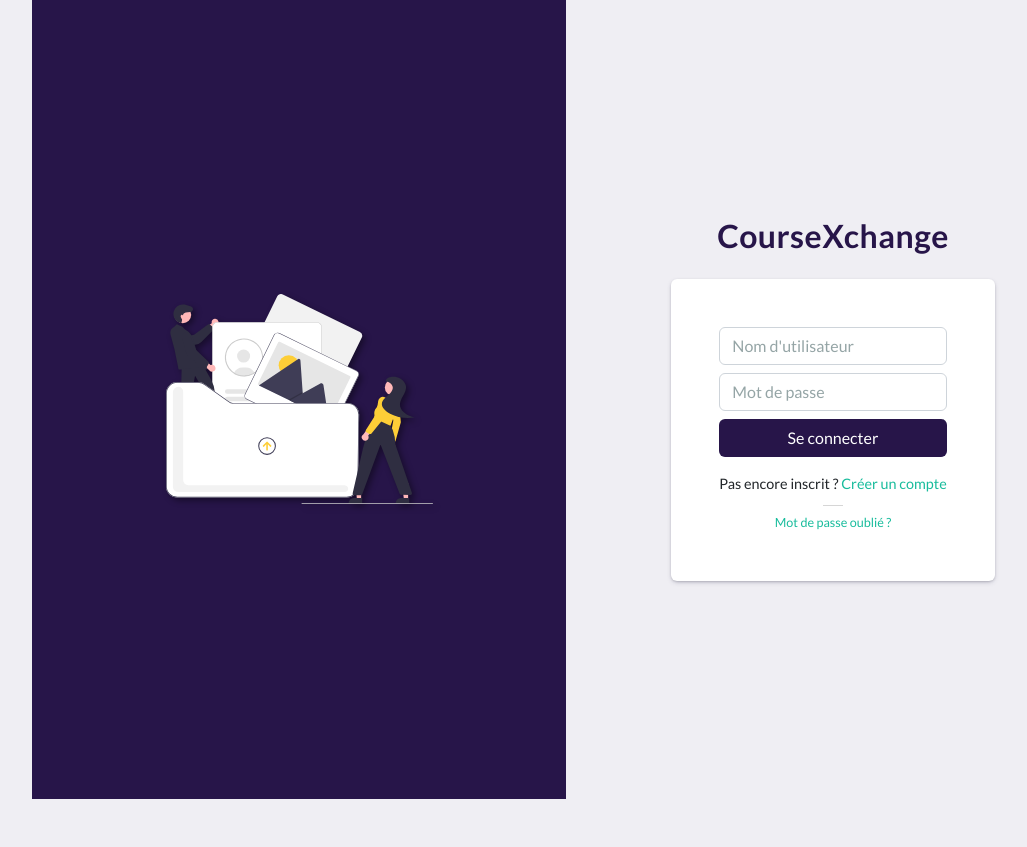
After one commit to Thuan44/CourseXchange, a PHP site: template Views/authentication/login.php in a window 1280 px wide. The commit adds this page. Shown: the part 121-968 px from the top of the page, without its empty margins (74-1101 px from the left). Run offline with PHP 8.4, Linux system fonts and the light colour scheme; the template is opened without the code that fills it, so the values that code supplies are empty; some libraries are stand-ins or nearby versions.

Commit message:
view login.php done. Need to create authentication system

```diff
--- /dev/null
+++ b/Views/authentication/login.php
@@ -0,0 +1,32 @@
+    <div class="container-fluid w-100 p-0 login-page-container">
+        <div class="row">
+            <div class="col-md-6 px-0">
+                <div class="login-logo-container">
+                    <img src="<?= PUBLIC_DIRECTORY . '/src/' . 'logo-epsi.png' ?>" alt="logo EPSI" class="w-100">
+                </div>
+                <div class="login-left d-flex justify-content-center align-items-center">
+                    <img src="<?= PUBLIC_DIRECTORY . '/src/' . 'login_img.svg' ?>" alt="login image" class="w-50 login-img">
+                </div>
+            </div>
+            <div class="col-md-6 col-xs-12 px-0">
+                <div class="login-right">
+                    <div class="login-form d-flex justify-content-center align-items-center h-100 flex-column">
+                        <h3 class="login-title text-center mb-4">Course<span class="text-uppercase">X</span>change</h3>
+                        <div class="form-container rounded p-5">
+                            <form class="form" action="/CourseXchange/login">
+                                <input type="text" class="form-control mb-2" placeholder="Nom d'utilisateur">
+                                <input type="password" class="form-control mb-2" placeholder="Mot de passe">
+                                <button class="btn w-100 login-btn rounded text-white mb-3">Se connecter</button>
+                            </form>
+                            <div class="signup-group mx-auto text-center">
+                                <p class="d-inline-block mb-0">Pas encore inscrit ?</p>
+                                <a href="#" class="text-decoration-none">Créer un compte</a>
+                                <div class="small-divider"></div>
+                                <a href="#" class="text-decoration-none"><small>Mot de passe oublié ?</small></a>
+                            </div>
+                        </div>
+                    </div>
+                </div>
+            </div>
+        </div>
+    </div>
--- a/Views/dashboard/index.php
+++ b/Views/dashboard/index.php
@@ -11,7 +11,7 @@
                 <div class="col-3" align="center">
                     <a href="#" class="course-link text-decoration-none">
                         <div class="card course-card" style="width: 18rem;">
-                            <img src="<?= PUBLIC_DIRECTORY . 'src/' . $course->course_img . '.png' ?>" class="card-img-top w-100" alt="...">
+                            <img src="<?= PUBLIC_DIRECTORY . 'src/' . $course->course_img . '.png' ?>" class="card-img-top w-100" alt="<?= $course->course_name ?>">
                             <div class="card-body course-card-body">
                                 <h5 class="card-title text-center"><?= $course->course_name ?></h5>
                             </div>
--- a/Views/layout.php
+++ b/Views/layout.php
@@ -11,6 +11,9 @@
 </head>
 
 <body>
+    <!-- Hide or show navbar and container-->
+    <?php if ($_GET['url'] !== 'login') { ?>
+
         <nav class="navbar navbar-expand-lg navbar-dark">
             <div class="container-fluid">
                 <div class="navbar-flex-container d-flex align-items-end">
@@ -39,9 +42,14 @@
                 <img class="navbar-motif" src="<?= PUBLIC_DIRECTORY . 'src/motifs-bas-droite.png' ?>" alt="motif-bas-droite">
             </div>
         </nav>
+
         <div class="container p-5 w-100">
             <?= $content; ?>
         </div>
+
+    <?php } else { ?>
+        <?= $content; ?>
+    <?php } ?>
 </body>
 
 </html>
--- a/public/css/style.css
+++ b/public/css/style.css
@@ -3,6 +3,11 @@
 */
 body {
   background-color: #EFEEF3;
+  margin: 0;
+  padding: 0;
+  -webkit-box-sizing: border-box;
+          box-sizing: border-box;
+  overflow: hidden;
 }
 
 .navbar {
@@ -49,6 +54,60 @@ button.action-btn:hover {
   background-color: #FDCE37 !important;
 }
 
+.small-divider {
+  height: 1px;
+  width: 20px;
+  background-color: rgba(50, 50, 50, 0.2);
+  margin: 10px auto 5px;
+}
+
+/*
+* Login
+*/
+.login-logo-container {
+  position: absolute;
+  top: 20px;
+  left: 20px;
+  width: 50px;
+}
+
+.login-left, .login-right {
+  height: 100vh;
+}
+
+.login-left {
+  background-color: #271549;
+}
+
+.login-img {
+  -webkit-filter: drop-shadow(3px 3px 3px rgba(0, 0, 0, 0.4));
+          filter: drop-shadow(3px 3px 3px rgba(0, 0, 0, 0.4));
+}
+
+.form-container {
+  background-color: #fff;
+  min-width: 300px;
+  -webkit-box-shadow: rgba(50, 50, 93, 0.25) 0px 2px 5px -1px, rgba(0, 0, 0, 0.3) 0px 1px 3px -1px;
+          box-shadow: rgba(50, 50, 93, 0.25) 0px 2px 5px -1px, rgba(0, 0, 0, 0.3) 0px 1px 3px -1px;
+}
+
+.login-title {
+  color: #271549;
+  font-weight: bold !important;
+}
+
+.login-btn {
+  background-color: #271549;
+}
+
+.login-btn:hover {
+  background-color: #42237A;
+}
+
+.signup-group {
+  font-size: .9rem;
+}
+
 /*
 * Homepage
 */
@@ -90,4 +149,13 @@ button.action-btn:hover {
   background-color: #271549;
   color: #fff;
 }
+
+/*
+* Media queries
+*/
+@media only screen and (max-width: 768px) {
+  .login-left {
+    display: none !important;
+  }
+}
 /*# sourceMappingURL=style.css.map */
--- a/public/index.php
+++ b/public/index.php
@@ -17,6 +17,12 @@ define('DB_PWD', 'root');
 
 $router = new Router($_GET['url']);
 
+// Login
+$router->get('/login', 'App\Controllers\UserController@login');
+$router->post('/login', 'App\Controllers\UserController@loginPost');
+// $router->get('/login', 'App\Controllers\UserController@logout');
+
+// Main pages
 $router->get('/', 'App\Controllers\DashboardController@index');
 $router->get('/courses/:id', 'App\Controllers\DashboardController@show');
 
--- a/public/scss/style.scss
+++ b/public/scss/style.scss
@@ -6,9 +6,12 @@ $dark-gray: #7C7C7C;
 /*
 * General
 */
-
 body{
     background-color: $light-gray;
+    margin: 0;
+    padding: 0;
+    box-sizing: border-box;
+    overflow: hidden;
 }
 
 .navbar{
@@ -57,11 +60,63 @@ button.action-btn{
     }
 }
 
+.small-divider {
+    height: 1px;
+    width: 20px;
+    background-color: rgba(50, 50, 50, .2);
+    margin: 10px auto 5px;
+}
+
+
+/*
+* Login
+*/
+.login-logo-container{
+    position: absolute;
+    top: 20px;
+    left: 20px;
+    width: 50px;
+}
+
+.login-left, .login-right{
+    height: 100vh;
+}
+
+.login-left{
+    background-color: $primary-color;
+}
+
+.login-img{
+    filter: drop-shadow( 3px 3px 3px rgba(0, 0, 0, .4));
+}
+
+.form-container{
+    background-color: #fff;
+    min-width: 300px;
+    box-shadow: rgba(50, 50, 93, 0.25) 0px 2px 5px -1px, rgba(0, 0, 0, 0.3) 0px 1px 3px -1px;
+}
+
+.login-title{
+    color: $primary-color;
+    font-weight: bold !important;
+}
+
+.login-btn{
+    background-color: $primary-color;
+
+    &:hover{
+        background-color: #42237A;
+    }
+}
+
+.signup-group{
+    font-size: .9rem;
+}
+
 
 /*
 * Homepage
 */
-
 .courses-container{
     background-color: rgba($color: $primary-color, $alpha: 0.5);
     border-radius: 5px;
@@ -94,3 +149,13 @@ button.action-btn{
         color: #fff;
     }
 }
+
+
+/*
+* Media queries
+*/
+@media only screen and (max-width: 768px) {
+    .login-left {
+      display: none !important;
+    }
+  }
--- a/routes/Router.php
+++ b/routes/Router.php
@@ -17,6 +17,11 @@ class Router
         $this->routes['GET'][] = new Route($path, $action);
     }
 
+    public function post(string $path, string $action)
+    {
+        $this->routes['POST'][] = new Route($path, $action);
+    }
+
     public function run()
     {
         // Itérer dans le tableau correspondant à la méthode http utilisée pour savoir si la page est disponible
```
Also changed, not shown: app/Controllers/UserController.php (added, +15 -0 lines), public/src/login_img.png (added), public/src/login_img.svg (added), 1 other file. Lines whose indentation alone changed are shown as unchanged.
